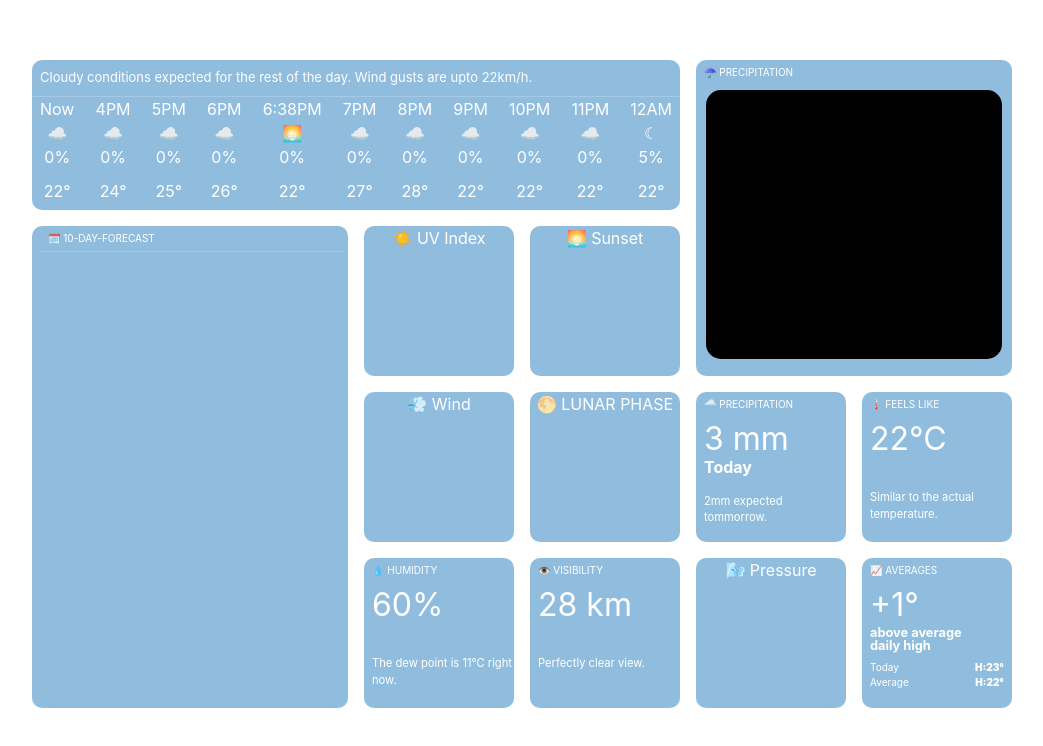
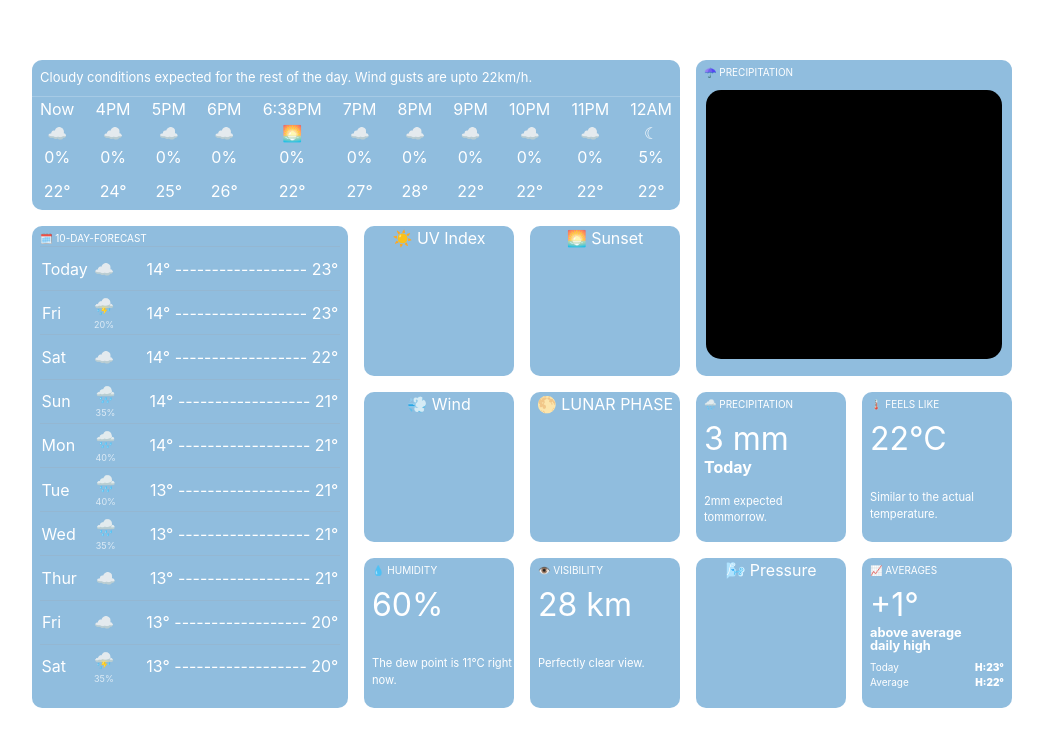
Before and after one commit to IanKaremi/Apple-Weather-Clone, a React (Vite) app in the folder Apple-Weather-Clone/: page / in a window 1280 px wide. Shown: the part 188-934 px from the top of the page, without its empty margins (118-1161 px from the left). Built offline with nearby package versions, Linux system fonts and the light colour scheme.

Commit message:
styled ten day forecast

```diff
--- a/Apple-Weather-Clone/src/App.css
+++ b/Apple-Weather-Clone/src/App.css
@@ -101,14 +101,36 @@
 
 }
 .T> :nth-child(1){
-  margin: 0.5em 0.5em 0.5em 0.5rem;
+  margin: 0.5em 0.5em 0 0.5rem;
   text-align: left;
   font-size: x-small;
-  border-bottom: 1px solid rgba(255, 255, 255, 0.2);
+
 }
-.T-desc{
 
-  padding:0 0 0.5em 0.5rem;
+.ten-container{
+  display:flex;
+  flex-direction: column;
+  justify-content: space-between;
+}
+
+
+.daily{
+  display:flex;
+  margin: 0 0.5em 0 0.5rem;
+  justify-content: space-between;
+  align-items: center;
+  padding: 0.1em;
+  border-top: 1px solid rgba(167, 158, 158, 0.2);
+  height: 40px;
+}
+
+.daily > .time{
+  width: 20px;
+}
+.state-container > .rain_chance{
+  font-size: xx-small;
+  color: rgba(255, 255, 255, 0.7);
+  justify-self: flex-start;
 }
 .U{
   grid-area: U;
--- a/Apple-Weather-Clone/src/App.jsx
+++ b/Apple-Weather-Clone/src/App.jsx
@@ -1,6 +1,7 @@
 import './App.css'
 import Hourly from './hourly'
 import Map from './map'
+import Ten from './ten.jsx'
 
 function App() {
 
@@ -29,6 +30,7 @@ function App() {
         </div>
         <div class="T">
           <div className='T-desc'>🗓️ 10-DAY-FORECAST</div>
+          <Ten />
         </div>
         <div class="U">
           <div>☀️ UV Index</div>
--- a/Apple-Weather-Clone/src/ten.jsx
+++ b/Apple-Weather-Clone/src/ten.jsx
@@ -1,16 +1,26 @@
 import { tenData } from "./tenData";
-export default function Hourly() {
+export default function Ten() {
    const data = tenData;
+
+   const stateToEmoji = {
+     Cloudy: "☁️",
+     Stormy: "⛈️",
+     Sunny: "☀️",
+     Rainy: "🌧️",
+     Snowy: "❄️"
+   };
 
 
   return (
     <div className="ten-container">
       {data.map(({day, state, rain_chance, min, max}, index) => (
-        <div className="hourly" key={index}>
+        <div className="daily" key={index}>
           <div className="time">{day}</div>
-          <div className="emoji">{state}</div>
-          <div className="rain_chance">{rain_chance !== null ? `${rain_chance}%` : ""}</div>
-          <div className="tempStatus">{`${min} - ${max}`}</div>
+            <div className="state-container">
+                <div className="state">{stateToEmoji[state]}</div>
+                <div className="rain_chance">{rain_chance !== null ? `${rain_chance}%` : ""}</div>
+            </div>
+          <div className="tempRange">{`${min} ------------------ ${max}`}</div>
         </div>
       ))}
     </div>
--- a/Apple-Weather-Clone/src/tenData.js
+++ b/Apple-Weather-Clone/src/tenData.js
@@ -19,25 +19,25 @@ export const tenData = [
         max:"22°",
     },{
         day: "Sun",
-        state: "Cloudy",
+        state: "Rainy",
         rain_chance: 35,
         min:"14°",
         max:"21°",
     },{
         day: "Mon",
-        state: "Cloudy",
+        state: "Rainy",
         rain_chance: 40,
         min:"14°",
         max:"21°",
     }, {
         day: "Tue",
-        state: "Cloudy",
+        state: "Rainy",
         rain_chance: 40,
         min:"13°",
         max:"21°",
     }, {
         day: "Wed",
-        state: "Cloudy",
+        state: "Rainy",
         rain_chance: 35,
         min:"13°",
         max:"21°",
```
